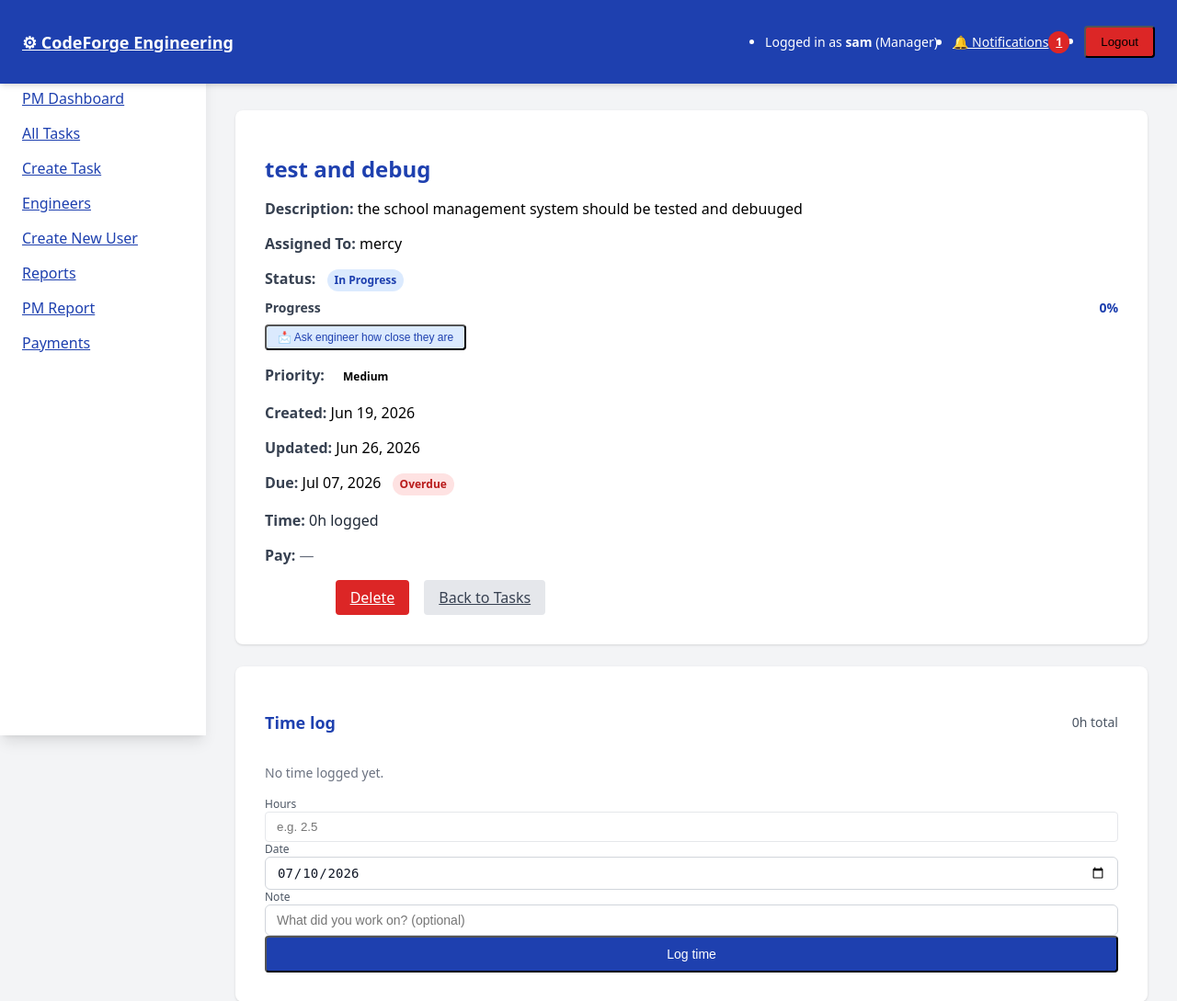
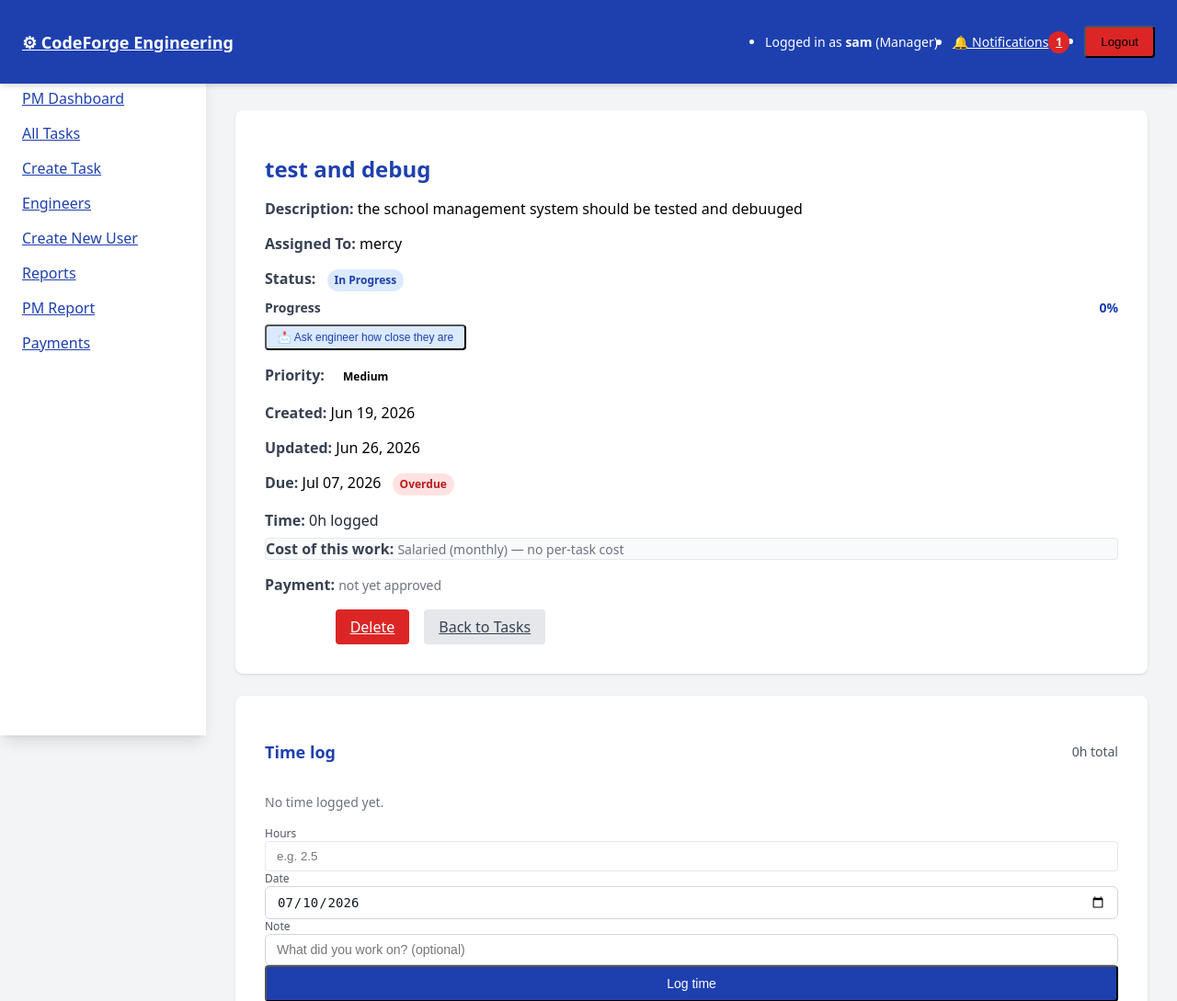
Before and after one commit to dzyhype6/Taskmanagement, a Django app: page /tasks/6/ in a window 1280 px wide. Shown: the top 1089 px of the page at 92% size. Run offline with Django 5.2, Linux system fonts and the light colour scheme; a user stored in the database is signed in; data comes from the database, SQL or seed files in the repository; data that the repository does not hold is empty.

Commit message:
feat: late-completion penalty + 'cost of this work' for the PM
Answers 'how does HR know how much a piece of work pays?' and 'what if it's
late?':

- Cost of this work: the task page now shows (managers only) what the work
  costs — per-task = the task's net pay; hourly = logged hours × rate;
  monthly = salaried. HR can read the price of any task at a glance.
- Late penalty: each task has a late-penalty % (PM sets it, 0 = none). A task
  completed after its deadline has that % deducted from its pay. Task.was_late
  / penalty_amount / net_pay drive it; the reduced amount flows through per-task
  payroll, the payslip (Pay / Late penalty / Net columns) and the PM report's
  earned/paid figures. On-time tasks pay in full.

5 new tests (37 total). Verified in a browser (a KES 1000 task finished 2 days
late at 20% paid KES 800).

Co-Authored-By: Claude <noreply@anthropic.com>

```diff
--- a/tasks/forms.py
+++ b/tasks/forms.py
@@ -23,14 +23,23 @@ class TaskForm(forms.ModelForm):
         help_text="Estimated hours to complete (optional).",
     )
 
+    late_penalty_percent = forms.IntegerField(
+        required=False, min_value=0, max_value=100, initial=0,
+        widget=forms.NumberInput(attrs={'min': '0', 'max': '100', 'placeholder': '0'}),
+        help_text="Percent deducted from this task's pay if finished after the deadline (0 = none).",
+    )
+
     class Meta:
         model = Task
         fields = ['title', 'description', 'assigned_to', 'status', 'priority',
-                  'due_date', 'due_time', 'estimated_hours', 'pay_amount']
+                  'due_date', 'due_time', 'estimated_hours', 'pay_amount', 'late_penalty_percent']
         widgets = {
             'due_date': forms.DateInput(attrs={'type': 'date'}),
             'due_time': forms.TimeInput(attrs={'type': 'time'}),
         }
+
+    def clean_late_penalty_percent(self):
+        return self.cleaned_data.get('late_penalty_percent') or 0
 
     def clean_pay_amount(self):
         # The model column is NOT NULL; coerce a blank entry to 0.
--- a/tasks/models.py
+++ b/tasks/models.py
@@ -64,6 +64,9 @@ class Task(models.Model):
     # What this task pays its engineer once the manager approves it (per-task
     # engineers). For monthly engineers it is simply informational.
     pay_amount = models.DecimalField(max_digits=10, decimal_places=2, default=0)
+    # % deducted from this task's pay if it is completed after the deadline.
+    late_penalty_percent = models.PositiveSmallIntegerField(
+        default=0, help_text="Percent of pay deducted if finished after the deadline (0 = none).")
     # A completed task must be approved by a manager before it counts for pay.
     approved = models.BooleanField(default=False)
     approved_at = models.DateTimeField(null=True, blank=True)
@@ -141,6 +144,26 @@ class Task(models.Model):
         from decimal import Decimal
         total = self.time_logs.aggregate(s=models.Sum('hours'))['s']
         return total or Decimal('0')
+
+    @property
+    def was_late(self):
+        """True if the task was completed after its deadline."""
+        return bool(self.completed_at and self.deadline and self.completed_at > self.deadline)
+
+    @property
+    def penalty_amount(self):
+        """KES deducted from this task's pay for finishing late."""
+        from decimal import Decimal, ROUND_HALF_UP
+        if self.was_late and self.late_penalty_percent:
+            amt = (self.pay_amount or Decimal('0')) * Decimal(self.late_penalty_percent) / Decimal('100')
+            return amt.quantize(Decimal('0.01'), rounding=ROUND_HALF_UP)
+        return Decimal('0.00')
+
+    @property
+    def net_pay(self):
+        """Task pay after any late penalty (what a per-task engineer is paid)."""
+        from decimal import Decimal
+        return (self.pay_amount or Decimal('0')) - self.penalty_amount
 
     @property
     def is_paid(self):
--- a/tasks/templates/core/payment_detail.html
+++ b/tasks/templates/core/payment_detail.html
@@ -28,16 +28,20 @@
                     <th class="px-3 py-2 text-left text-xs font-medium text-gray-600 uppercase">Completed</th>
                     {% if user.is_superuser or user.role == 'manager' %}
                     <th class="px-3 py-2 text-right text-xs font-medium text-gray-600 uppercase">Pay</th>
+                    <th class="px-3 py-2 text-right text-xs font-medium text-gray-600 uppercase">Late penalty</th>
+                    <th class="px-3 py-2 text-right text-xs font-medium text-gray-600 uppercase">Net</th>
                     {% endif %}
                 </tr>
             </thead>
             <tbody class="divide-y divide-gray-100">
                 {% for t in tasks %}
                 <tr>
-                    <td class="px-3 py-2">{{ t.title }}</td>
+                    <td class="px-3 py-2">{{ t.title }}{% if t.was_late %} <span class="text-red-600 text-xs">(late)</span>{% endif %}</td>
                     <td class="px-3 py-2 text-gray-500">{{ t.completed_at|date:"M d, Y"|default:"—" }}</td>
                     {% if user.is_superuser or user.role == 'manager' %}
                     <td class="px-3 py-2 text-right">KES {{ t.pay_amount }}</td>
+                    <td class="px-3 py-2 text-right">{% if t.penalty_amount %}<span class="text-red-600">− KES {{ t.penalty_amount }}</span>{% else %}—{% endif %}</td>
+                    <td class="px-3 py-2 text-right font-semibold">KES {{ t.net_pay }}</td>
                     {% endif %}
                 </tr>
                 {% endfor %}
--- a/tasks/templates/core/task_detail.html
+++ b/tasks/templates/core/task_detail.html
@@ -74,19 +74,36 @@
             {% if task.estimated_hours %}<span class="text-gray-500">· {{ task.estimated_hours }}h estimated</span>{% endif %}
         </p>
 
-        <!-- Payment status (per-task amount is visible to managers only) -->
+        <!-- Cost of this work (managers only) -->
+        {% if user.is_superuser or user.role == 'manager' %}
+        <div class="mb-2 p-3 bg-gray-50 border border-gray-200 rounded">
+            <span class="font-semibold text-gray-700">Cost of this work:</span>
+            {% if work_cost_kind == 'hourly' %}
+                <span class="font-bold text-blue-800">KES {{ work_cost }}</span>
+                <span class="text-gray-500 text-sm">({{ logged_hours }}h × KES {{ task.assigned_to.hourly_rate }}/h)</span>
+            {% elif work_cost_kind == 'per_task' %}
+                <span class="font-bold text-blue-800">KES {{ work_cost }}</span>
+                {% if task.penalty_amount %}
+                    <span class="text-red-600 text-sm">(was KES {{ task.pay_amount }}, −KES {{ task.penalty_amount }} late penalty {{ task.late_penalty_percent }}%)</span>
+                {% elif task.late_penalty_percent %}
+                    <span class="text-gray-500 text-sm">(late penalty {{ task.late_penalty_percent }}% applies if overdue)</span>
+                {% endif %}
+            {% else %}
+                <span class="text-gray-500 text-sm">Salaried (monthly) — no per-task cost</span>
+            {% endif %}
+        </div>
+        {% endif %}
+
+        <!-- Payment status -->
         <p class="mb-2">
-            <span class="font-semibold text-gray-700">{% if user.is_superuser or user.role == 'manager' %}Pay:{% else %}Payment:{% endif %}</span>
-            {% if user.is_superuser or user.role == 'manager' %}
-                {% if task.pay_amount %}KES {{ task.pay_amount }}{% else %}<span class="text-gray-500">—</span>{% endif %}
-            {% endif %}
+            <span class="font-semibold text-gray-700">Payment:</span>
             {% if task.approved %}
-                <span class="ml-2 inline-flex items-center px-2 py-1 rounded-full text-xs font-semibold bg-emerald-100 text-emerald-800">Approved for payment</span>
+                <span class="ml-1 inline-flex items-center px-2 py-1 rounded-full text-xs font-semibold bg-emerald-100 text-emerald-800">Approved for payment</span>
             {% endif %}
             {% if task.is_paid %}
                 <a href="{% url 'payment_detail' task.payment_id %}" class="ml-1 inline-flex items-center px-2 py-1 rounded-full text-xs font-semibold bg-gray-200 text-gray-700 hover:underline">Paid ✓</a>
             {% endif %}
-            {% if not task.approved and not task.is_paid and not user.is_superuser and user.role != 'manager' %}
+            {% if not task.approved and not task.is_paid %}
                 <span class="text-gray-500 text-sm">not yet approved</span>
             {% endif %}
         </p>
--- a/tasks/views.py
+++ b/tasks/views.py
@@ -86,11 +86,11 @@ def engineer_detail(request, pk):
         return redirect('worker_dashboard')
     engineer = get_object_or_404(User, pk=pk, role='worker')
     tasks = Task.objects.filter(assigned_to=engineer).order_by('-created_at')
-    # Payment snapshot for the header cards (per-task earnings).
-    approved_qs = tasks.filter(approved=True)
-    earned = approved_qs.aggregate(s=Sum('pay_amount'))['s'] or Decimal('0')
-    paid = approved_qs.filter(payment__isnull=False).aggregate(s=Sum('pay_amount'))['s'] or Decimal('0')
-    payable_tasks = approved_qs.filter(payment__isnull=True).count()
+    # Payment snapshot for the header cards (per-task earnings, net of late penalties).
+    approved_list = list(tasks.filter(approved=True))
+    earned = sum((t.net_pay for t in approved_list), Decimal('0'))
+    paid = sum((t.net_pay for t in approved_list if t.is_paid), Decimal('0'))
+    payable_tasks = sum(1 for t in approved_list if not t.is_paid)
     # Time snapshot (all pay types accrue hours; only hourly staff bill them).
     logs = TimeLog.objects.filter(user=engineer)
     logged_hours = logs.aggregate(s=Sum('hours'))['s'] or Decimal('0')
@@ -219,6 +219,17 @@ class TaskDetailView(LoginRequiredMixin, DetailView):
         ctx['logged_hours'] = self.object.logged_hours
         ctx['timelog_form'] = TimeLogForm()
         ctx['can_log_time'] = _can_access_task(self.request.user, self.object)
+        # "Cost of this work" (managers only) — what this task is paying.
+        eng = self.object.assigned_to
+        if eng.pay_type == 'hourly':
+            ctx['work_cost_kind'] = 'hourly'
+            ctx['work_cost'] = self.object.logged_hours * (eng.hourly_rate or Decimal('0'))
+        elif eng.pay_type == 'per_task':
+            ctx['work_cost_kind'] = 'per_task'
+            ctx['work_cost'] = self.object.net_pay
+        else:
+            ctx['work_cost_kind'] = 'monthly'
+            ctx['work_cost'] = None
         ctx['comment_form'] = TaskCommentForm()
         ctx['attachment_form'] = TaskAttachmentForm()
         return ctx
@@ -554,7 +565,8 @@ def run_payment(request, pk):
             if not unpaid:
                 messages.error(request, f"{engineer.username} has no approved, unpaid tasks to pay.")
                 return redirect('engineer_detail', pk=engineer.pk)
-            amount = sum((t.pay_amount or Decimal('0')) for t in unpaid)
+            # net_pay applies any late penalty to each task.
+            amount = sum((t.net_pay for t in unpaid), Decimal('0'))
             payment = Payment.objects.create(
                 engineer=engineer, basis='per_task', period=period,
                 amount=amount, task_count=len(unpaid), created_by=request.user,
@@ -720,9 +732,10 @@ def _build_manager_report(request):
         total = et.count()
         completed = et.filter(status='completed').count()
         approved = et.filter(approved=True).count()
-        # earned = approved tasks' pay; paid = approved tasks already on a payslip
-        earned = et.filter(approved=True).aggregate(s=Sum('pay_amount'))['s'] or Decimal('0')
-        paid = et.filter(approved=True, payment__isnull=False).aggregate(s=Sum('pay_amount'))['s'] or Decimal('0')
+        # earned = approved tasks' pay (net of late penalties); paid = those on a payslip
+        approved_list = list(et.filter(approved=True))
+        earned = sum((t.net_pay for t in approved_list), Decimal('0'))
+        paid = sum((t.net_pay for t in approved_list if t.is_paid), Decimal('0'))
         overdue = sum(1 for t in et if t.is_overdue)
         # Overall progress = average of every task's progress % (completed=100,
         # pending=0, in-progress = the engineer's reported estimate). This is a
```
Also changed, not shown: tasks/templates/core/task_form.html (+10 -1 lines), tasks/tests.py (+47 -0 lines), tasks/migrations/0011_task_late_penalty_percent.py (added), 1 other file.
